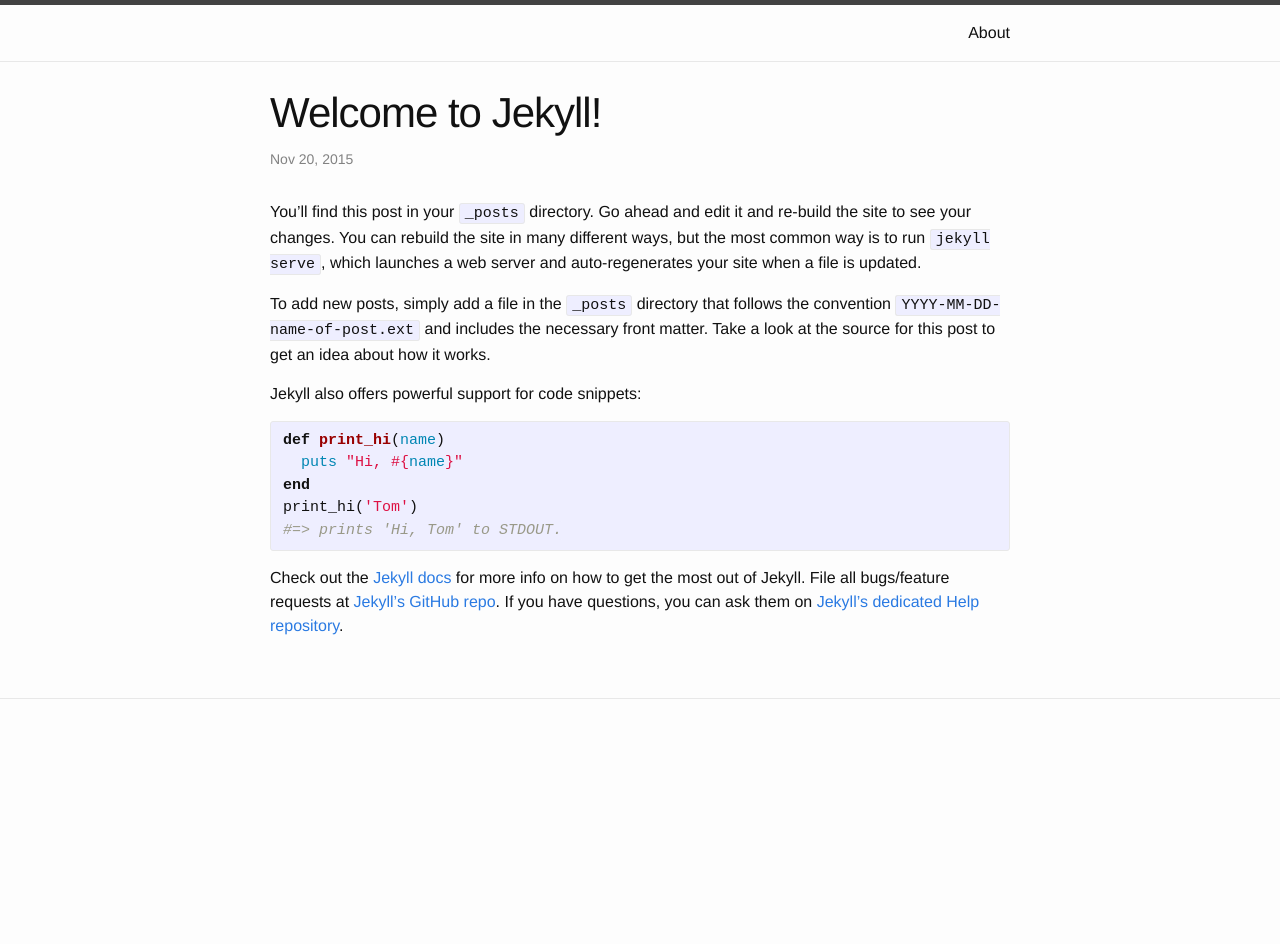
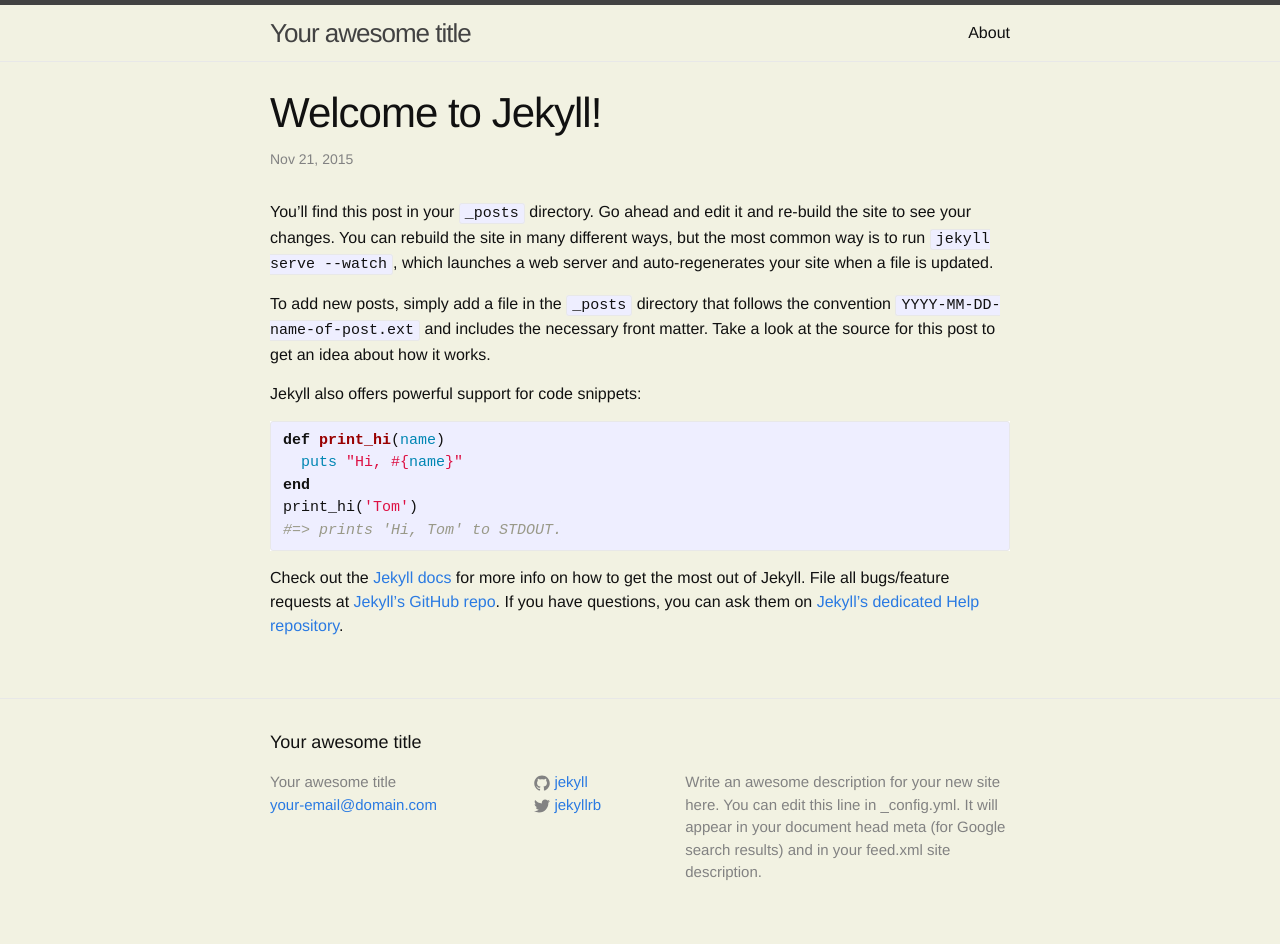
Before and after one commit to Arjen-Smit/blog, a Jekyll site: the page built from _posts/2015-11-21-welcome-to-jekyll.markdown, in a window 1280 px wide. Built offline with Jekyll 4.4.1, drawn with Linux system fonts in a browser that asks for light colours; Markdown is read by kramdown in place of the engine named in the settings; before the commit the page ends 900 px from its top, so only the background shows below that.

Commit message:
reset to original

```diff
--- /dev/null
+++ b/Gemfile
@@ -0,0 +1,2 @@
+source 'https://rubygems.org'
+gem 'github-pages'
--- a/_config.yml
+++ b/_config.yml
@@ -1,4 +1,14 @@
-name: Blog
-markdown: redcarpet
-highlighter: true
-baseurl: /blog
+# Site settings
+title: Your awesome title
+email: your-email@domain.com
+description: > # this means to ignore newlines until "baseurl:"
+  Write an awesome description for your new site here. You can edit this
+  line in _config.yml. It will appear in your document head meta (for
+  Google search results) and in your feed.xml site description.
+baseurl: "" # the subpath of your site, e.g. /blog/
+url: "http://yourdomain.com" # the base hostname & protocol for your site
+twitter_username: jekyllrb
+github_username:  jekyll
+
+# Build settings
+markdown: kramdown
--- a/_includes/head.html
+++ b/_includes/head.html
@@ -1,12 +1,11 @@
 <head>
-  <meta charset="utf-8">
-  <meta http-equiv="X-UA-Compatible" content="IE=edge">
-  <meta name="viewport" content="width=device-width, initial-scale=1">
+    <meta charset="utf-8">
+    <meta name="viewport" content="width=device-width initial-scale=1" />
+    <meta http-equiv="X-UA-Compatible" content="IE=edge">
 
-  <title>{% if page.title %}{{ page.title }}{% else %}{{ site.title }}{% endif %}</title>
-  <meta name="description" content="{% if page.excerpt %}{{ page.excerpt | strip_html | strip_newlines | truncate: 160 }}{% else %}{{ site.description }}{% endif %}">
+    <title>{% if page.title %}{{ page.title }}{% else %}{{ site.title }}{% endif %}</title>
+    <meta name="description" content="{{ site.description }}">
 
-  <link rel="stylesheet" href="{{ "/css/main.css" | prepend: site.baseurl }}">
-  <link rel="canonical" href="{{ page.url | replace:'index.html','' | prepend: site.baseurl | prepend: site.url }}">
-  <link rel="alternate" type="application/rss+xml" title="{{ site.title }}" href="{{ "/feed.xml" | prepend: site.baseurl | prepend: site.url }}" />
+    <link rel="stylesheet" href="{{ "/css/main.css" | prepend: site.baseurl }}">
+    <link rel="canonical" href="{{ page.url | replace:'index.html','' | prepend: site.baseurl | prepend: site.url }}">
 </head>
--- a/_posts/2015-11-20-welcome-to-jekyll.markdown
+++ b/_posts/2015-11-21-welcome-to-jekyll.markdown
@@ -1,10 +1,10 @@
 ---
 layout: post
 title:  "Welcome to Jekyll!"
-date:   2015-11-20 23:02:52
+date:   2015-11-21 21:25:14
 categories: jekyll update
 ---
-You’ll find this post in your `_posts` directory. Go ahead and edit it and re-build the site to see your changes. You can rebuild the site in many different ways, but the most common way is to run `jekyll serve`, which launches a web server and auto-regenerates your site when a file is updated.
+You’ll find this post in your `_posts` directory. Go ahead and edit it and re-build the site to see your changes. You can rebuild the site in many different ways, but the most common way is to run `jekyll serve --watch`, which launches a web server and auto-regenerates your site when a file is updated.
 
 To add new posts, simply add a file in the `_posts` directory that follows the convention `YYYY-MM-DD-name-of-post.ext` and includes the necessary front matter. Take a look at the source for this post to get an idea about how it works.
 
--- a/_sass/_base.scss
+++ b/_sass/_base.scss
@@ -154,8 +154,8 @@
  * Wrapper
  */
 .wrapper {
-    max-width: -webkit-calc(#{$content-width} - (#{$spacing-unit} * 2));
-    max-width:         calc(#{$content-width} - (#{$spacing-unit} * 2));
+    max-width: -webkit-calc(800px - (#{$spacing-unit} * 2));
+    max-width:         calc(800px - (#{$spacing-unit} * 2));
     margin-right: auto;
     margin-left: auto;
     padding-right: $spacing-unit;
@@ -163,8 +163,8 @@
     @extend %clearfix;
 
     @include media-query($on-laptop) {
-        max-width: -webkit-calc(#{$content-width} - (#{$spacing-unit}));
-        max-width:         calc(#{$content-width} - (#{$spacing-unit}));
+        max-width: -webkit-calc(800px - (#{$spacing-unit}));
+        max-width:         calc(800px - (#{$spacing-unit}));
         padding-right: $spacing-unit / 2;
         padding-left: $spacing-unit / 2;
     }
--- a/css/main.scss
+++ b/css/main.scss
@@ -14,15 +14,12 @@
 $spacing-unit:     30px;
 
 $text-color:       #111;
-$background-color: #fdfdfd;
+$background-color: #F2F2E2;
 $brand-color:      #2a7ae2;
 
 $grey-color:       #828282;
 $grey-color-light: lighten($grey-color, 40%);
 $grey-color-dark:  darken($grey-color, 25%);
-
-// Width of the content area
-$content-width:    800px;
 
 $on-palm:          600px;
 $on-laptop:        800px;
@@ -30,7 +27,7 @@
 
 
 // Using media queries with like this:
-// @include media-query($on-palm) {
+// @include media-query($palm) {
 //     .wrapper {
 //         padding-right: $spacing-unit / 2;
 //         padding-left: $spacing-unit / 2;
--- a/feed.xml
+++ b/feed.xml
@@ -7,7 +7,7 @@
     <title>{{ site.title | xml_escape }}</title>
     <description>{{ site.description | xml_escape }}</description>
     <link>{{ site.url }}{{ site.baseurl }}/</link>
-    <atom:link href="{{ "/feed.xml" | prepend: site.baseurl | prepend: site.url }}" rel="self" type="application/rss+xml"/>
+    <atom:link href="{{ "/feed.xml" | prepend: site.baseurl | prepend: site.url }}" rel="self" type="application/rss+xml" />
     <pubDate>{{ site.time | date_to_rfc822 }}</pubDate>
     <lastBuildDate>{{ site.time | date_to_rfc822 }}</lastBuildDate>
     <generator>Jekyll v{{ jekyll.version }}</generator>
```
Also changed, not shown: Gemfile.lock (added), 1 other file.
